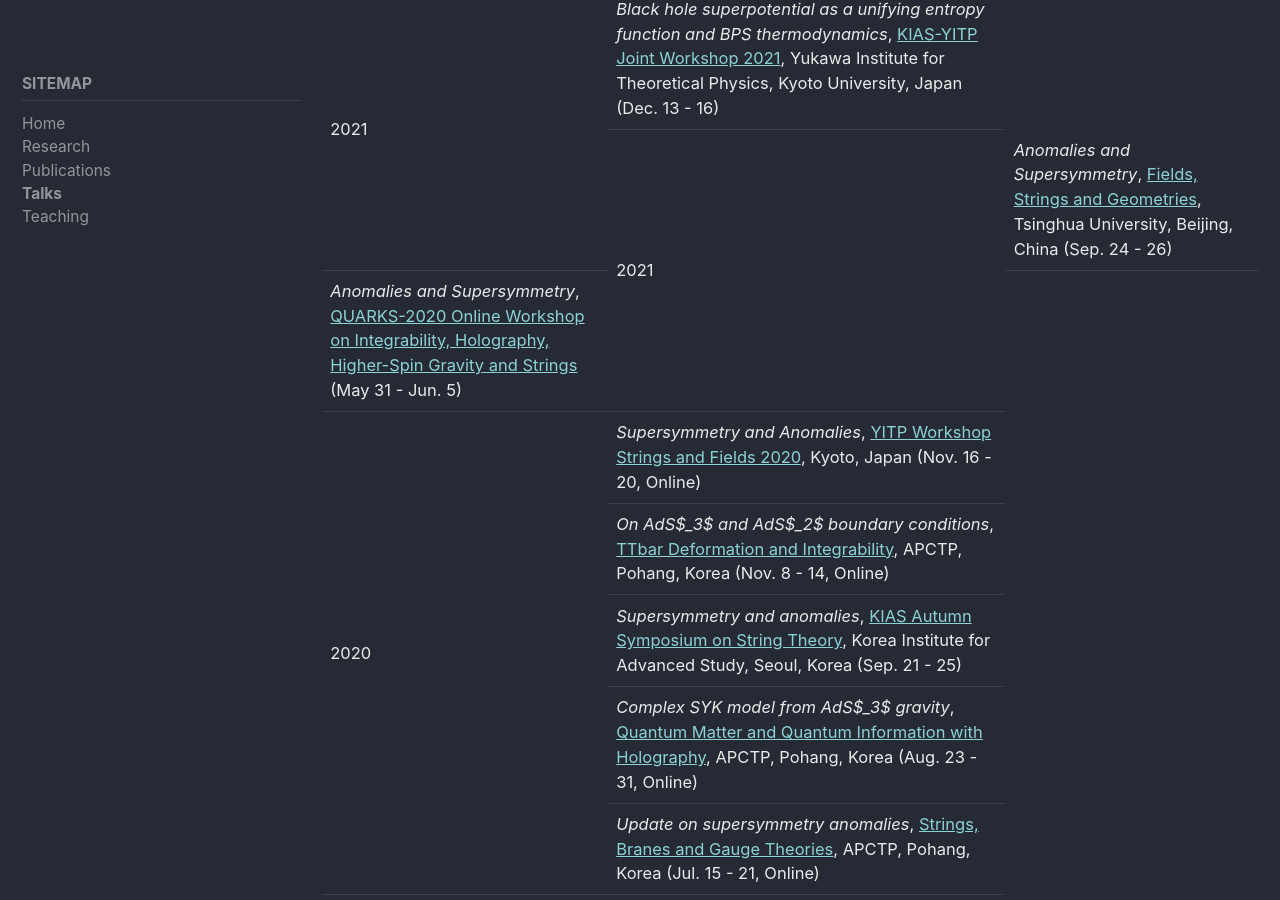
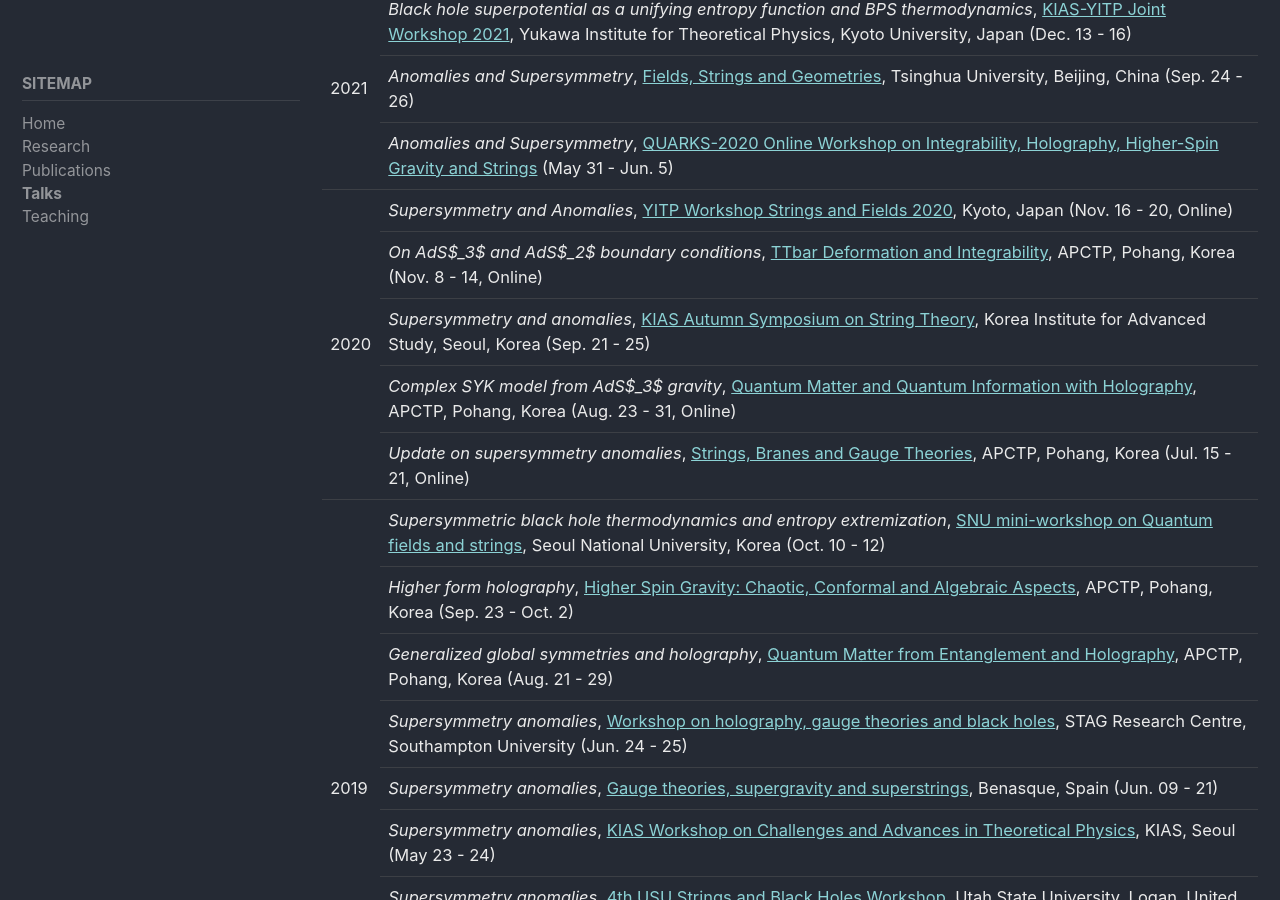
Before and after one commit to ipapadimitriou/ipapadimitriou.github.io, a Jekyll site: the page built from _pages/talks.md, in a window 1280 px wide and 900 px high, scrolled down 448 px. Built offline with Jekyll 4.4.1, drawn with Linux system fonts in a browser that asks for light colours; cached includes are drawn as plain includes.

Commit message:
Update talks.md

```diff
--- a/_pages/talks.md
+++ b/_pages/talks.md
@@ -34,11 +34,11 @@ sidebar:
 <table style="width:100%">
 
   <tr>
-    <td rowspan="2" valign="top">2021</td> <td><em>Black hole superpotential as a unifying entropy function and BPS thermodynamics</em>, <a href="https://www2.yukawa.kyoto-u.ac.jp/~kias-yitp2021/index.php">KIAS-YITP Joint Workshop 2021</a>, Yukawa Institute for Theoretical Physics, Kyoto University, Japan (Dec. 13 - 16)</td>
+    <td rowspan="3" valign="top">2021</td> <td><em>Black hole superpotential as a unifying entropy function and BPS thermodynamics</em>, <a href="https://www2.yukawa.kyoto-u.ac.jp/~kias-yitp2021/index.php">KIAS-YITP Joint Workshop 2021</a>, Yukawa Institute for Theoretical Physics, Kyoto University, Japan (Dec. 13 - 16)</td>
   </tr>
 
   <tr>
-    <td rowspan="2" valign="top">2021</td> <td><em>Anomalies and Supersymmetry</em>, <a href="https://ymsc-strings.github.io/gauge-theory-workshop-sept-2021/">Fields, Strings and Geometries</a>, Tsinghua University, Beijing, China (Sep. 24 - 26)</td>
+    <td><em>Anomalies and Supersymmetry</em>, <a href="https://ymsc-strings.github.io/gauge-theory-workshop-sept-2021/">Fields, Strings and Geometries</a>, Tsinghua University, Beijing, China (Sep. 24 - 26)</td>
   </tr>
 
   <tr>
```
